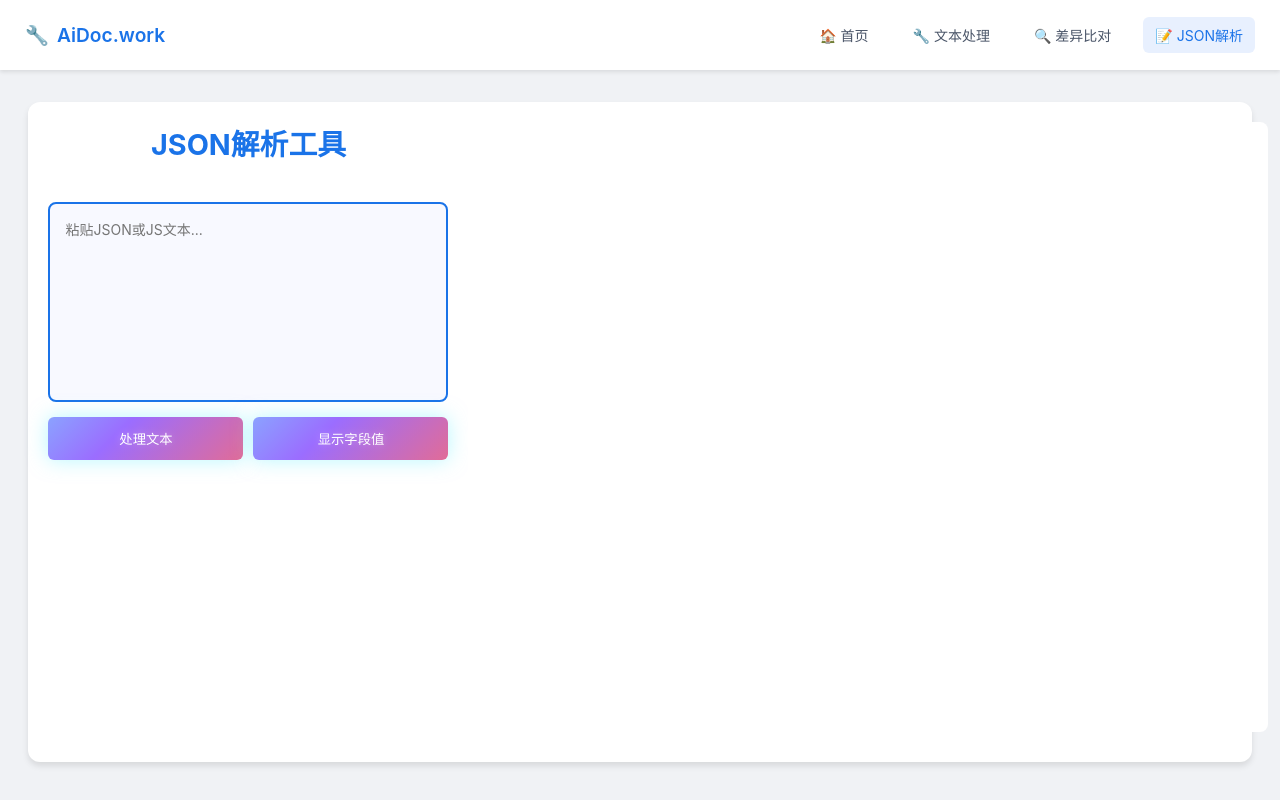
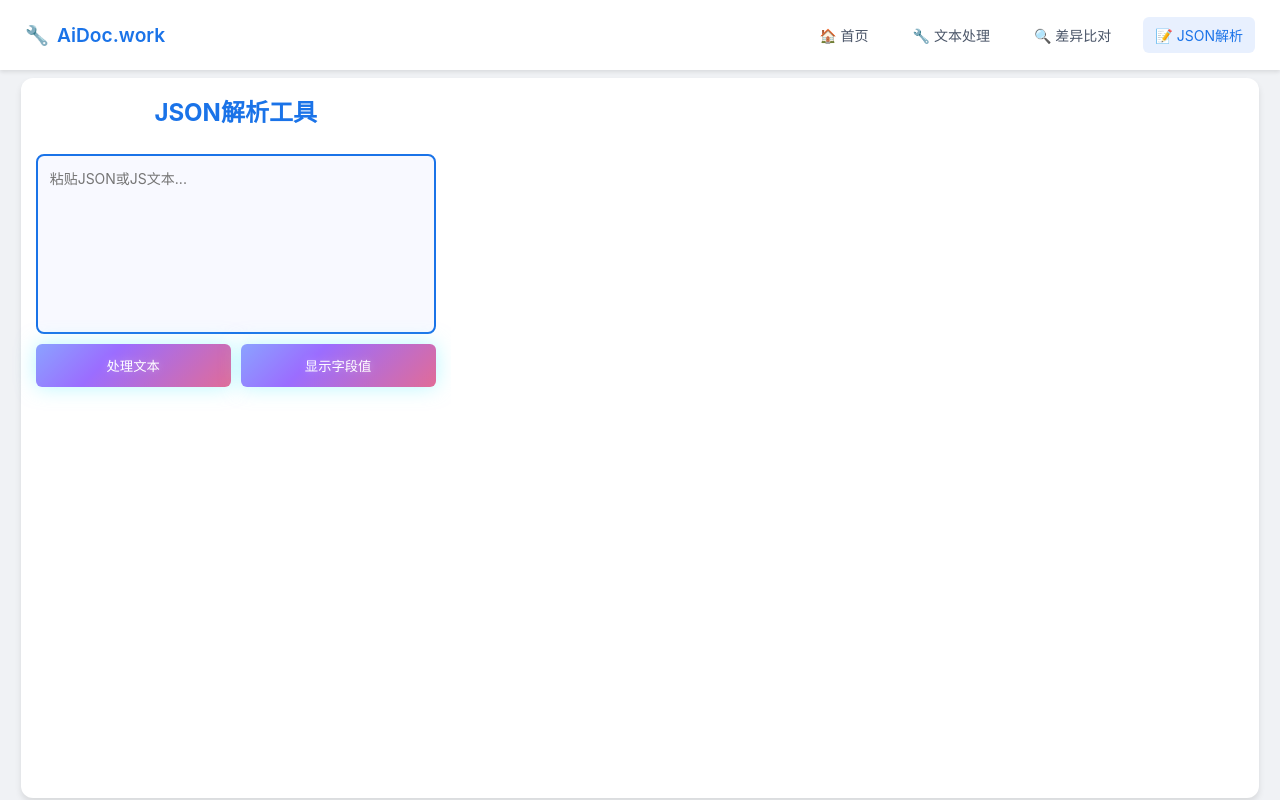
Before and after one commit to wyy727/my-website, a plain HTML site: page js串处理工具.html in a window 1280 px wide. Drawn offline with Linux system fonts and the light colour scheme.

Commit message:
Update js串处理工具.html

```diff
--- a/js串处理工具.html
+++ b/js串处理工具.html
@@ -72,25 +72,25 @@
         }
 
         .main-content {
-            padding: 1rem;
+            padding: 0.5rem;
             display: flex;
             justify-content: center;
             align-items: flex-start;
-            min-height: calc(100vh - 70px);
+            height: calc(100vh - 70px);
         }
 
         .container {
             max-width: 1600px;
             width: 98%;
-            padding: 20px;
+            padding: 15px;
             background: white;
             border-radius: 12px;
             box-shadow: 0 4px 6px rgba(0, 0, 0, 0.1);
-            min-height: calc(100vh - 140px);
+            height: calc(100vh - 80px);
             display: flex;
-            gap: 20px;
+            gap: 15px;
             position: relative;
-            margin: 1rem auto;
+            margin: 0 auto;
         }
 
         .input-section {
@@ -98,28 +98,28 @@
             min-width: 400px;
             display: flex;
             flex-direction: column;
-            gap: 15px;
+            gap: 10px;
             position: sticky;
-            top: 25px;
+            top: 15px;
             height: fit-content;
         }
 
         h2 {
             color: #1a73e8;
-            margin-bottom: 1.5rem;
-            font-size: 1.8em;
+            margin-bottom: 1rem;
+            font-size: 1.5em;
             text-align: center;
         }
 
         textarea {
             width: 100%;
-            height: 200px;
-            padding: 15px;
+            height: 180px;
+            padding: 12px;
             border: 2px solid #1a73e8;
             border-radius: 8px;
             resize: none;
             font-size: 14px;
-            line-height: 1.6;
+            line-height: 1.5;
             background: #f8f9ff;
             transition: all 0.3s ease;
             color: #4a5568;
@@ -181,11 +181,11 @@
         .output-section {
             flex: 1.2;
             min-width: 800px;
-            padding: 20px;
+            padding: 15px;
             overflow: auto;
-            height: calc(100vh - 190px);
+            height: calc(100vh - 110px);
             position: sticky;
-            top: 25px;
+            top: 15px;
             scroll-behavior: smooth;
             background: white;
             border-radius: 8px;
```
